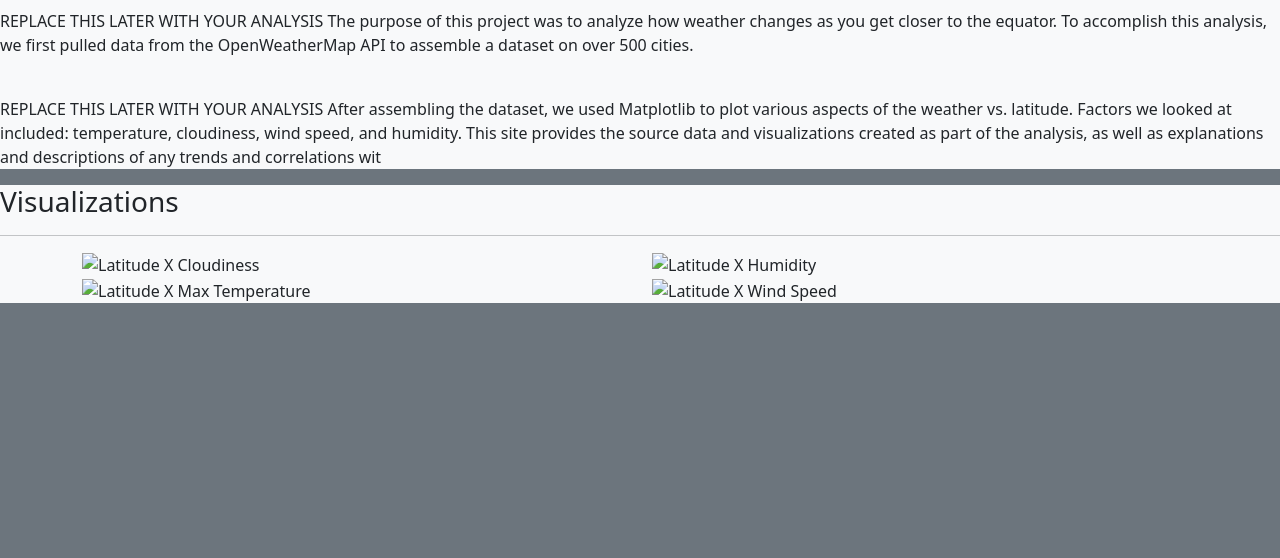
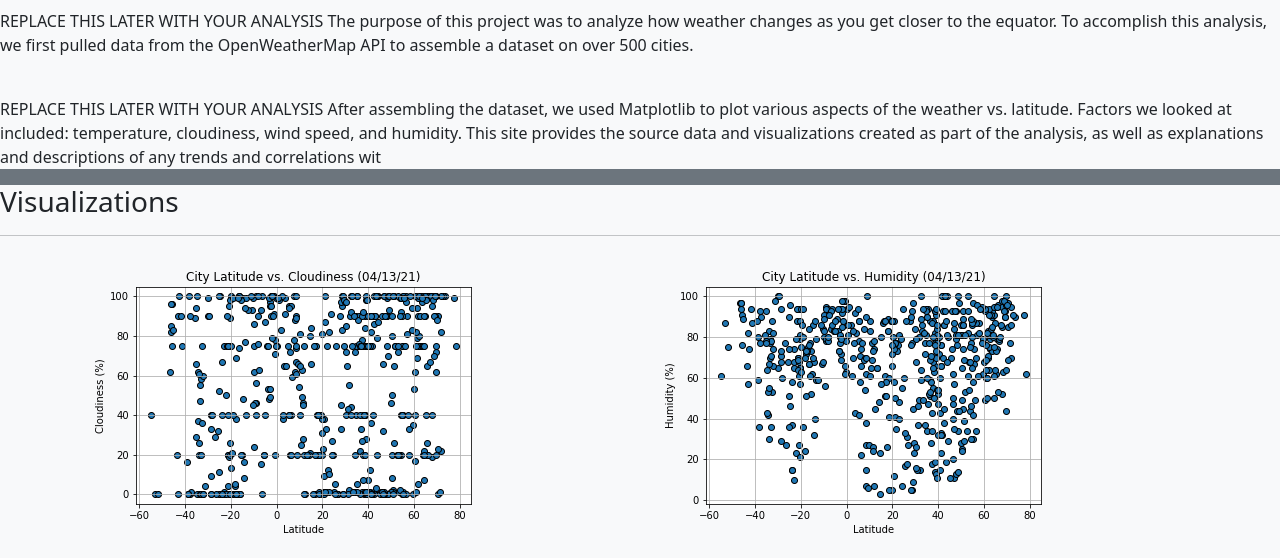
Before and after one commit to SyFlores/Web-Design-Challenge, a plain HTML site: page index.html in a window 1280 px wide. Shown: the part 168-726 px from the top of the page. Drawn offline with nearby package versions, Linux system fonts and the light colour scheme.

Commit message:
Fixing links.

```diff
--- a/index.html
+++ b/index.html
@@ -61,18 +61,18 @@
             <div class="container">
                 <div class="row">
                   <div class="col">
-                    <img src="visualizations/lat_cloud.png" alt="Latitude X Cloudiness">
+                    <img src="WebVisualizations/visualizations/lat_cloud.png" alt="Latitude X Cloudiness">
                   </div>
                   <div class="col">
-                    <img src="visualizations/lat_hum.png" alt="Latitude X Humidity">
+                    <img src="WebVisualizations/visualizations/lat_hum.png" alt="Latitude X Humidity">
                   </div>
                 </div>
                 <div class="row">
                   <div class="col">
-                    <img src="visualizations/lat_temp.png" alt="Latitude X Max Temperature">
+                    <img src="WebVisualizations/visualizations/lat_temp.png" alt="Latitude X Max Temperature">
                   </div>
                   <div class="col">
-                    <img src="visualizations/lat_wind.png" alt="Latitude X Wind Speed">
+                    <img src="WebVisualizations/visualizations/lat_wind.png" alt="Latitude X Wind Speed">
                   </div>
                 </div>
               </div>
```
